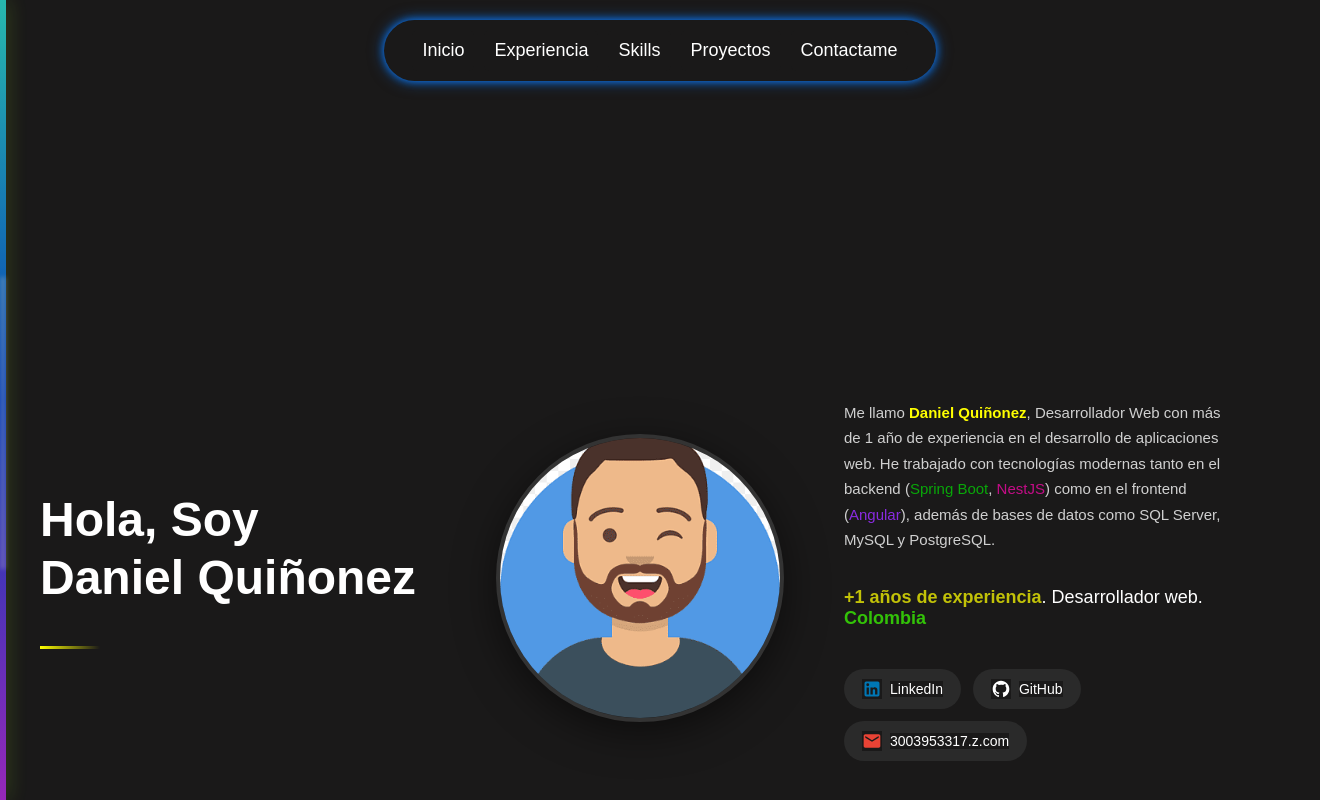
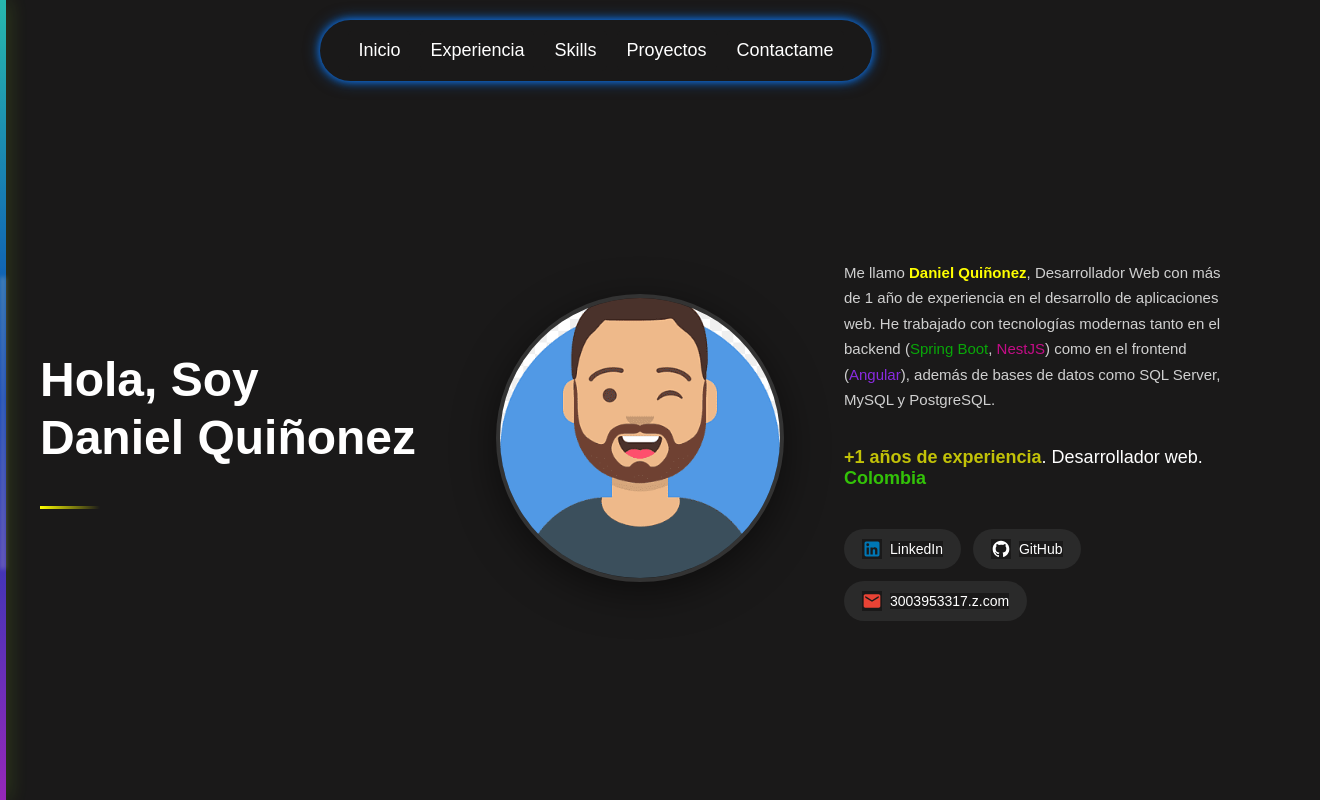
Before and after one commit to DaniQ22/portafolio-web, an Angular app: page / in a window 1280 px wide. Shown: the top 800 px of the page, 1320 px wide, since content can reach past the window. Built offline with nearby package versions, Linux system fonts and the light colour scheme.

Commit message:
fix menu hamburguers

```diff
--- a/src/app/components/nav-bar/nav-bar.component.css
+++ b/src/app/components/nav-bar/nav-bar.component.css
@@ -1,11 +1,13 @@
 .nav-bar {
-    width: 100%;
-    height: auto;
+    width: 90%;
     display: flex;
     align-content: center;
     justify-content: center;
     margin-bottom: 100px;
     padding: 20px;
+    position: absolute;
+    background-color: transparent;
+    z-index: 1000;
 
 }
 
```
